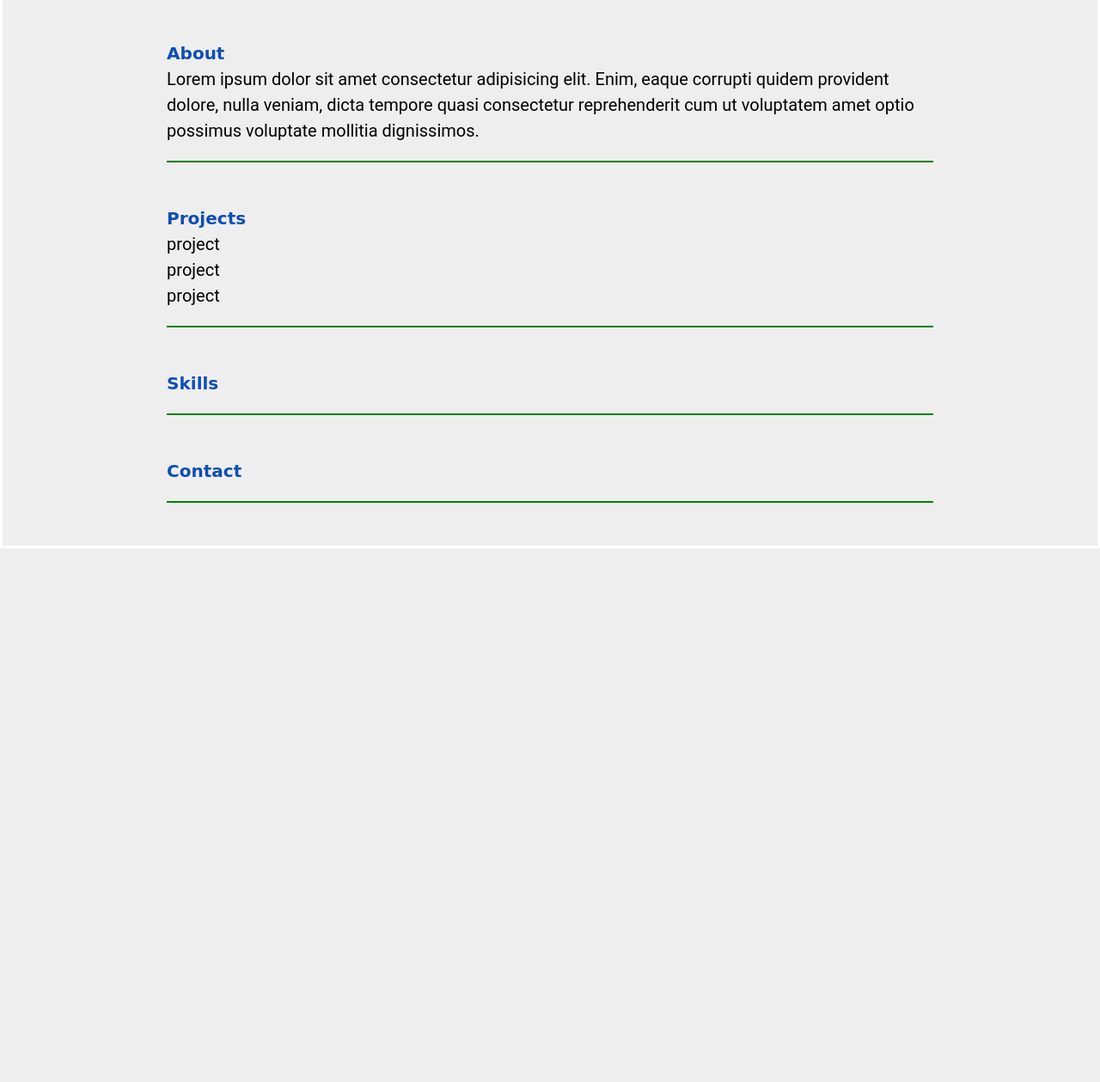
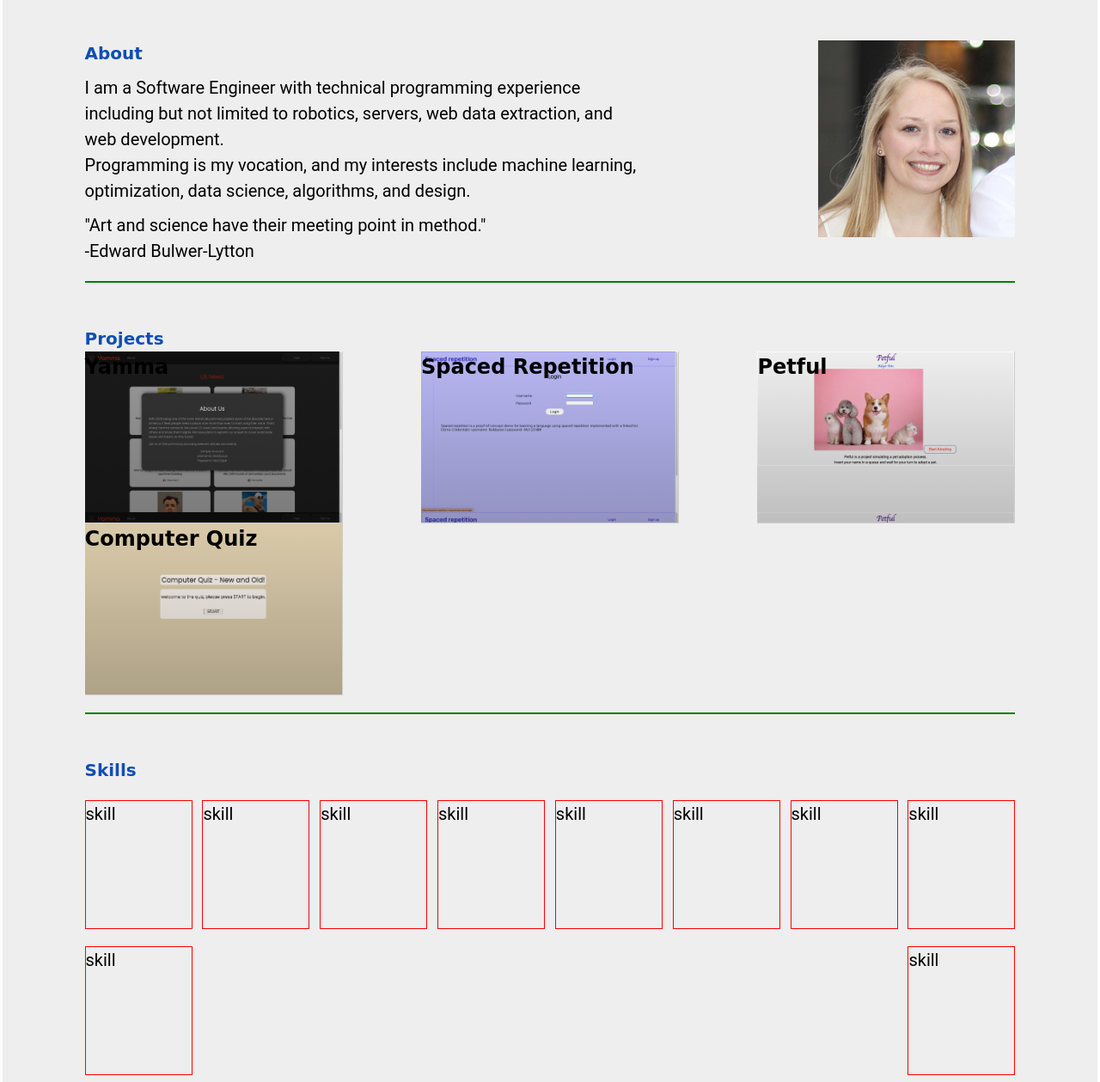
Before and after one commit to MettyS/thinkful-portfolio, a plain HTML site: page index.html in a window 1280 px wide. Shown: the part 706-1965 px from the top of the page at 86% size. Before the commit the page ends 1344 px from the top, so only its background shows below. Drawn offline with nearby package versions, Linux system fonts and the light colour scheme; a script that the page names is missing.

Commit message:
added images for projects

```diff
--- a/index.css
+++ b/index.css
@@ -4,7 +4,6 @@ Basic rules to write CSS
 - write GENERAL rules first (for all the paragraph tags in the website for example) and only after that write CSS for SPECIFIC tags (for example the paragraph tags inside the footer)
 - write the css styles to define for the parent (outside) container and THEN the children (inside containers) of that parent and THEN the children (inside containers) of the child above
 */
-
 
 /* -------------------------------------
 CSS reset
@@ -56,7 +55,6 @@ Is a short set of CSS rules that resets the styling of all HTML elements to a co
 	-o-padding-end: 0px;
 }
 
-
 /* -------------------------------------
 General styles (General Module, wrapping around the modules below)
 (the styles used everywhere in the page (like the Body) or styles which are used in more than 2 of the modules below (h2, h3, h4, h5, h6, p, a, ul, li))
@@ -81,12 +79,7 @@ a:hover {
 	color: red;
 }
 
-h1,
-h2,
-h3,
-h4,
-h5,
-h6 {
+h1, h2, h3, h4, h5, h6 {
 	font-family: cursive;
 }
 
@@ -94,9 +87,7 @@ h2 {
 	color: #0E4EB4;
 }
 
-input,
-select,
-button {
+input, select, button {
 	border: 1px solid #0E4EB4;
 	padding: 10px 25px;
 	margin: 5px;
@@ -132,20 +123,20 @@ label {
 The clearfix Hack: If an element is taller than the element containing it, and it is floated, it will "overflow" outside of its container
 https://www.w3schools.com/css/css_float_clear.asp
 */
+
 .clearfix::after {
 	content: "";
 	clear: both;
 	display: table;
 }
 
-
-
-
 /* -------------------------------------
 Header styles (Main Module)
 (all the styles inside the < header > or < nav > tags)
 */
+
 header {
+	background: url('./images/hero/chicago.jpg') no-repeat top center;
 	height: 700px;
 	width: 100%;
 	display: block;
@@ -155,16 +146,23 @@ margin-top: 0;
 	text-align: center;
 	background-size: cover;
 	-webkit-background-size: cover;
--moz-background-size: covers;
+	-moz-background-size: cover;
 	-o-background-size: cover;
+	/* background-image: url('./images/hero/water.jpg'); */
+	/* background-image: url('./images/hero/chicago.jpg') */
 
-background-image: url('./images/hero/together-bright.jpg')
+}
+
+header div.top-panel {
+	height: 550px;
 }
 
 header h1 {
 	color: white;
-margin-top: 10%;
+	margin-bottom: 10%;
+	margin-right: 50px;
 	font-size: 214%;
+	text-align: right;
 }
 
 header nav {
@@ -173,14 +171,11 @@ display: block;
 	width: 100%;
 	top: 0;
 	text-align: left;
-
-
-background-color: rgba(238,238,238,0.8)
+	background-color: rgba(238, 238, 238, 0.8)
 	/* hsl(0, 0%, 93%); */
 }
 
-header nav ul.nav-items,
-header nav div.logo {
+header nav ul.nav-items, header nav div.logo {
 	display: inline-block;
 	width: auto;
 }
@@ -212,8 +207,9 @@ border-right: 0;
 Content styles (Main Module)
 (all the styles inside the < sections > or < aside > tags)
 */
+
 section {
-width: 70%;
+	width: 85%;
 	margin: 30px auto;
 	padding-top: 20px;
 	padding-bottom: 20px;
@@ -222,26 +218,95 @@ text-align: left;
 	font-family: "Roboto", serif;
 }
 
+/* About */
+
+section.about {
+	display: flex;
+	justify-content: space-between;
+	/* display: inline-block; */
+}
+
+section.about>div {
+	display: inline-block;
+	width: auto;
+}
+
+section.about div.left-panel {
+	width: 650px;
+}
+
+section.about div.text-container {
+	margin-top: 10px;
+}
+
+/* Projects */
+
 section.projects {
-display: block;
+
+}
+
+section.projects div.projects-container {
+	display: flex;
+	flex-flow: row wrap;
+	/* grid-template-columns: 1fr 1fr; */
+	/* grid-auto-rows: minmax(300px, auto); */
+	/* column-gap: 20px; */
+
+	justify-content: space-between;
 }
 
 section.projects div.project-container {
-margin-bottom: 5%;
+	width: 300px;
+	height: 200px;
+	/* margin-bottom: 5%;
 	margin-top: 2%;
+	margin-right: 2%; */
 	border-bottom: 1px solid #ccc;
+	border-right: 1px solid #ccc;
+
+	/* position: relative; */
 }
 
-section.projects div.project-container:last-child {
-border-bottom: 0;
+section.projects div.yamma{
+	background-image: linear-gradient(rgba(245, 246, 252, 0), rgba(0, 0, 0, 0.2)), url(./images/projects/yamma_landing.png);
+	background-size: 100%;
+	/* position: absolute;
+	display: cover;
+	position: absolute;
+	display: block;
+	max-width: 100%;
+	min-width: 100%; */
 }
 
-section.projects div.project-container h4 {
+section.projects div.spacedrepetition {
+	background-image: linear-gradient(rgba(245, 246, 252, 0), rgba(0, 0, 0, 0.2)), url(./images/projects/spacedrepetition_landing.png);
+	background-size: 100%;
+}
+
+section.projects div.petful {
+	background-image: linear-gradient(rgba(245, 246, 252, 0), rgba(0, 0, 0, 0.2)), url(./images/projects/petful_landing.png);
+	background-size: 100%;
+}
+
+section.projects div.quizapp {
+	background-image: linear-gradient(rgba(245, 246, 252, 0), rgba(0, 0, 0, 0.2)), url(./images/projects/quizapp_landing.png);
+	background-size: 100%;
+}
+
+/* section.projects div.project-container:last-child {
+	border-bottom: 0;
+} */
+
+section.projects div.project-container h3 {
 	margin-bottom: 15px;
 	font-size: 120%;
 }
 
-section.projects div.project-container div.project-column {
+section.projects div.project-container div.project-info {
+	display: none;
+}
+
+/* section.projects div.project-container div.project-column {
 	display: inline-block;
 	width: 48%;
 	margin-left: 0.5%;
@@ -253,7 +318,29 @@ padding-left: 20px;
 
 section.projects div.project-container div.project-column img {
 	width: 100%;
+} */
+
+
+
+/* Skills */
+
+section.skills div.skills-container {
+	display: flex;
+	flex-flow: row wrap;
+	justify-content: space-between;
 }
+
+section.skills div.skill-box {
+	height: 150px;
+	width: 125px;
+	margin-top: 20px;
+	border-width: 1px;
+	border-style: solid;
+	border-color: red;
+}
+
+
+
 
 /* -------------------------------------
 Footer styles (Main Module)
@@ -278,7 +365,6 @@ footer a:hover {
 	color: #081e6f;
 }
 
-
 /* -------------------------------------
 place all the desktop styles above this line
 Responsive styles
--- a/index.html
+++ b/index.html
@@ -1,20 +1,25 @@
 <!DOCTYPE html>
 <html lang="en">
+
 <head>
     <meta charset="UTF-8">
     <meta name="viewport" content="width=device-width, initial-scale=1.0">
-  <title>sample-portfolio</title>
+    <title>Metty Schroeder</title>
     <link rel="stylesheet" href="https://cdnjs.cloudflare.com/ajax/libs/normalize/8.0.1/normalize.min.css" />
     <link href="https://fonts.googleapis.com/css2?family=Source+Sans+Pro&display=swap" rel="stylesheet">
     <link href="index.css" rel="stylesheet" type="text/css" />
 
     <link rel="stylesheet" href="https://cdn.jsdelivr.net/gh/devicons/devicon@master/devicon.min.css">
 </head>
+
 <body>
     <!-- header -->
     <header>
-    <!-- <h1>Together, We Create A Bright Future</h1> -->
-    <h1>Let's get moving</h1>
+
+        <div class='top-panel'></div>
+        <h1>Bright Futures come from Now</h1>
+        <!-- <h1>Built to inspire. Built to last.</h1> -->
+        <!-- <h1>Hello World!</h1> -->
         <nav>
             <div class='logo'>
                 Firstname Lastname
@@ -35,41 +40,106 @@
 
 
         <!-- about section -->
-    <section id='about'>
-      <div class='about-left-panel'>
+        <section class='about'>
+            <div class='left-panel'>
                 <h2>About</h2>
-        <div class='about-info'>
-          <p>Lorem ipsum dolor sit amet consectetur adipisicing elit. Enim, eaque corrupti quidem provident dolore, nulla veniam, dicta tempore quasi consectetur reprehenderit cum ut voluptatem amet optio possimus voluptate mollitia dignissimos.</p>
+                <div class='about-info text-container'>
+                    <p>I am a Software Engineer with technical programming experience including but not limited to robotics, servers, web data extraction, and web development.</p>
+                    <p>Programming is my vocation, and my interests include machine learning, optimization, data science, algorithms, and design.</p>
                 </div>
+                <div class='quote text-container'>
+                    <p>"Art and science have their meeting point in method." </p>
+                    <p>-Edward Bulwer-Lytton</p>
                 </div>
-      <div class='about-right-panel'>
+
+
+                    <!-- <p>I began coding and participating in robotics in highschool and have continued to code ever since!
+                    </p>
+                    <p>When I was studying computer science in college, I discovered team-work to be the greatest muse;
+                        It sparks passion for any project I collaborate with others on.</p> -->
+
+
+            </div>
+            <div class='right-panel'>
                 <div class='headshot-container'>
-          <!-- <img class='headshot' src='images/headshot/mettyschroeder.jpg' alt='mettyschroeder'/> -->
+                    <img class='headshot' src='images/headshot/mettyschroeder.jpg' alt='mettyschroeder' />
                 </div>
             </div>
 
 
-    </section><!-- #about -->
+        </section><!-- .about -->
 
         <!-- projects section -->
-    <section id='projects'>
+        <section class='projects'>
             <h2>Projects</h2>
             <div class='projects-container'>
-        <div class='project-container'>project</div>
-        <div class='project-container'>project</div>
-        <div class='project-container'>project</div>
+                <div class='project-container yamma'>
+                    <h3>Yamma</h3>
+                    <!-- <img src='images/projects/yamma_landing.png' alt='yamma_landing_page' /> -->
+                    <div class='project-info'>
+                        <p>A current-events social news platform. Autonomously connects through the backend to a news API and structures and stores information.</p>
+                        <p>Tools:</p>
+                        <div class='project-tools'>
+                            <div class='tool-item'>JavaScript</div>
+                            <div class='tool-item'>React</div>
+                            <div class='tool-item'>HTML</div>
+                            <div class='tool-item'>CSS</div>
+                            <div class='tool-item'>Node</div>
+                            <div class='tool-item'>Express</div>
+                            <div class='tool-item'>PostgreSQL</div>
+                            <div class='tool-item'>Mocha</div>
+                            <div class='tool-item'>Chai</div>
                         </div>
-    </section><!-- #projects -->
+                    </div>
+                </div>
+                <div class='project-container spacedrepetition'>
+                    <h3>Spaced Repetition</h3>
+                    <div class='project-info'>
+
+                    </div>
+                </div>
+                <div class='project-container petful'>
+                    <h3>Petful</h3>
+                    <div class='project-info'>
+
+                    </div>
+                </div>
+                <div class='project-container quizapp'>
+                    <h3>Computer Quiz</h3>
+                    <div class='project-info'>
+
+                    </div>
+                </div>
+                <!-- <div class='project-container'>
+                    <h3></h3>
+                </div> -->
+            </div>
+        </section><!-- .projects -->
 
         <!-- skills section -->
-    <section id='skills'>
+        <section class='skills'>
             <h2>Skills</h2>
-    </section><!-- #skills -->
+            <div class='skills-container'>
+                <div class='skill-box'>skill</div>
+                <div class='skill-box'>skill</div>
+                <div class='skill-box'>skill</div>
+                <div class='skill-box'>skill</div>
+                <div class='skill-box'>skill</div>
+                <div class='skill-box'>skill</div>
+                <div class='skill-box'>skill</div>
+                <div class='skill-box'>skill</div>
+                <div class='skill-box'>skill</div>
+                <div class='skill-box'>skill</div>
+            </div>
+        </section><!-- .skills -->
 
         <!-- contact section -->
-    <section id='contact'>
+        <section class='contact'>
             <h2>Contact</h2>
-    </section><!-- #contact -->
+
+
+
+        </section><!-- .contact -->
 
     </main>
 
@@ -80,4 +150,5 @@
 
     <script src="script.js"></script>
 </body>
+
 </html>
```
Also changed, not shown: images/projects/petful_landing.png (added), images/projects/quizapp_landing.png (added), images/projects/spacedrepetition_landing.png (added), images/projects/yamma_landing.png (added), 3 other files. Lines whose indentation alone changed are shown as unchanged.
